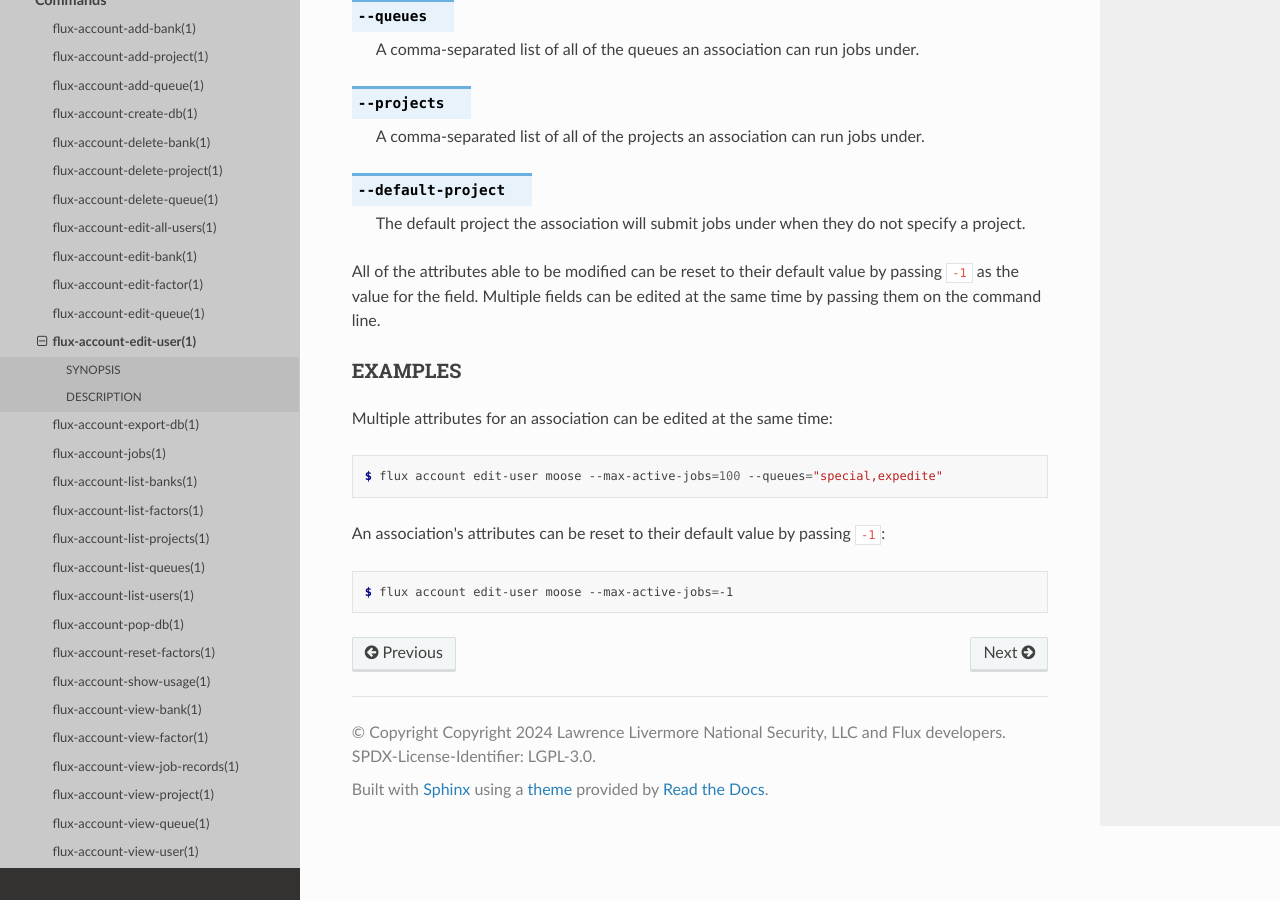
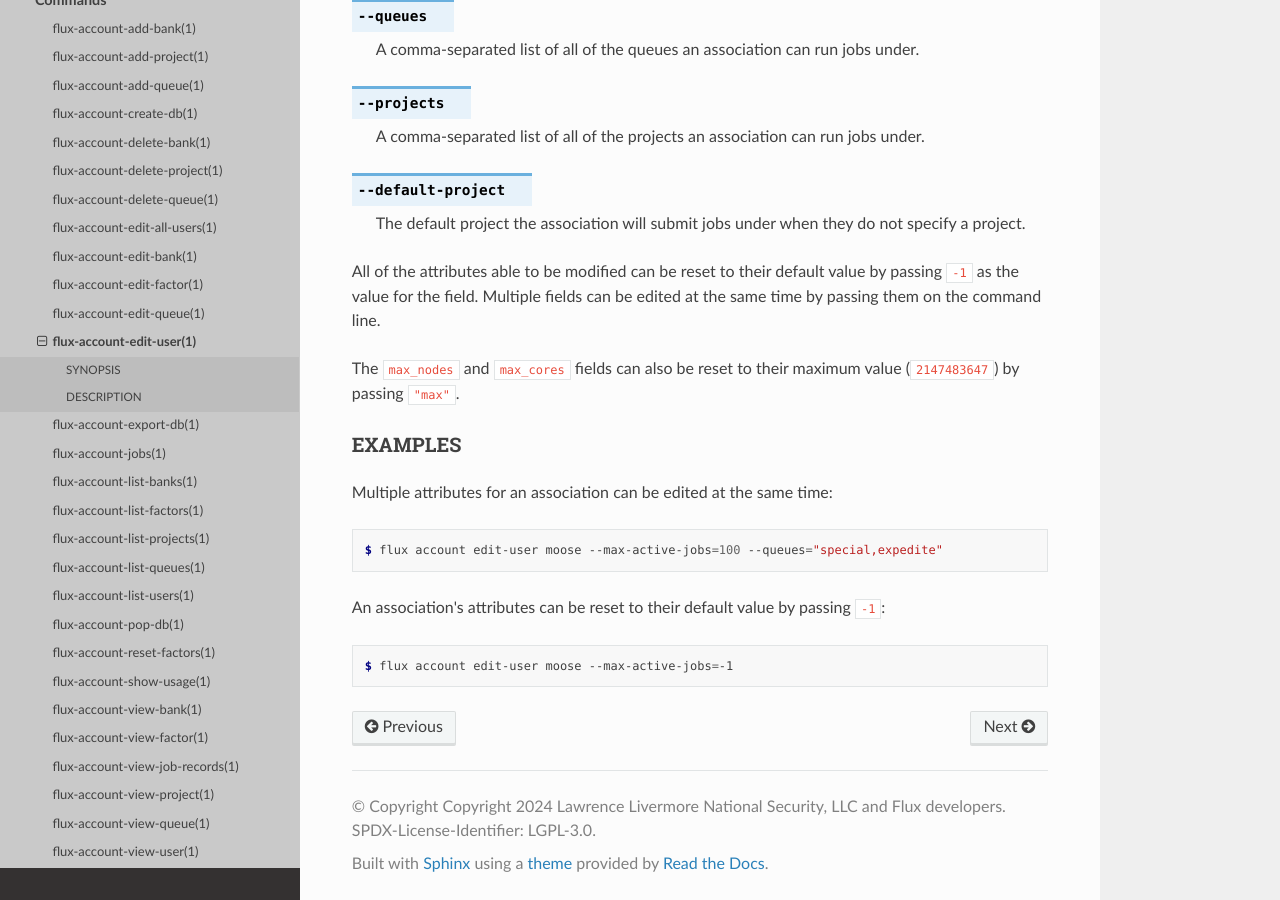
Before and after one commit to flux-framework/flux-accounting, a Sphinx documentation site: the page built from doc/man1/flux-account-edit-user.rst, in a window 1280 px wide and 900 px high, scrolled down 1235 px. Built offline with Sphinx 7.4.7 and the Read the Docs theme 3.1.0, drawn with Linux system fonts in a browser that asks for light colours; pages that are not in the unit, such as notebooks, are missing from menus.

Commit message:
edit-user(1): add note about passing "max"
Problem: The edit-user man(1) page does not mention that both max_nodes
and max_cores can be set to the max integer value by passing "max" for
either field.

Add a note.

```diff
--- a/doc/man1/flux-account-edit-user.rst
+++ b/doc/man1/flux-account-edit-user.rst
@@ -79,6 +79,9 @@ All of the attributes able to be modified can be reset to their default value
 by passing ``-1`` as the value for the field. Multiple fields can be edited at
 the same time by passing them on the command line.
 
+The ``max_nodes`` and ``max_cores`` fields can also be reset to their maximum
+value (``2147483647``) by passing ``"max"``.
+
 EXAMPLES
 --------
 
```
